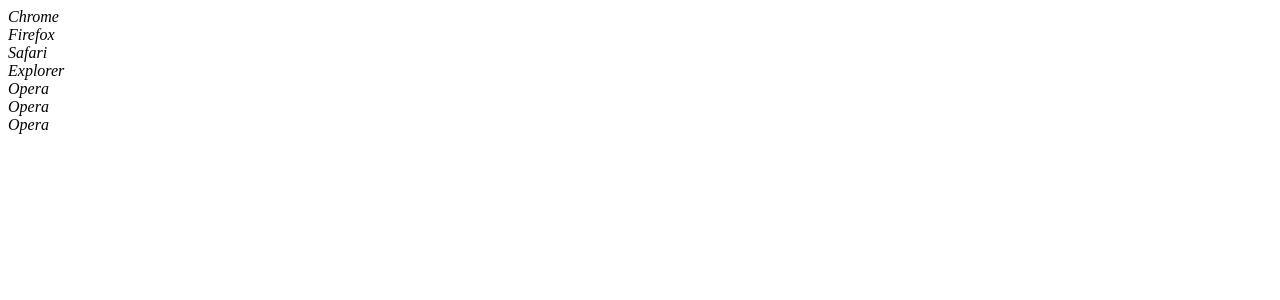
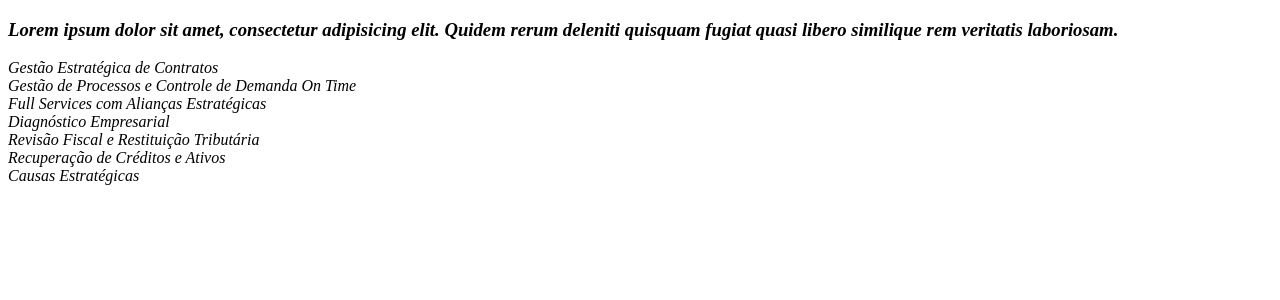
Before and after one commit to pilgenfritz/uikit-layout-builder, a PHP site: page /pages/index.html in a window 1280 px wide. Shown: the top 300 px of the page. Run offline with PHP 8.4, Linux system fonts and the light colour scheme.

Commit message:
09/01-09:16

```diff
--- a/pages/index.html
+++ b/pages/index.html
@@ -17,96 +17,34 @@
 
   <section id="judice">
     <div class="uk-grid">
-      <div class="uk-width-large-6-10">
+      <div class="uk-width-large-1-1 uk-text-center">
         <div class="radial-nav">
+          <div class="explain">
+            <h3>Lorem ipsum dolor sit amet, consectetur adipisicing elit. Quidem rerum deleniti quisquam fugiat quasi libero similique rem veritatis laboriosam.</h3>
+          </div>
           <div class="circle-line">
-            <div class="item" id="item-0">
-              <label>Chrome</label>
-              <div class="icon">
-                <i class="uk-icon-chrome"></i>
-              </div>
+            <div class="item" data-id="0" data-rotation-minus="-342" data-rotation-plus="18">
+              <label>Gestão Estratégica de Contratos</label>
             </div>
-            <div class="item" id="item-1">
-              <label>Firefox</label>
-              <div class="icon">
-                <i class="uk-icon-firefox"></i>
-              </div>
+            <div class="item" data-id="1" data-rotation-minus="-294" data-rotation-plus="68">
+              <label>Gestão de Processos e Controle de Demanda On Time</label>
             </div>
-            <div class="item" id="item-2">
-              <label>Safari</label>
-              <div class="icon">
-                <i class="uk-icon-safari"></i>
-              </div>
+            <div class="item" data-id="2" data-rotation-minus="-245" data-rotation-plus="114">
+              <label>Full Services com Alianças Estratégicas</label>
             </div>
-            <div class="item" id="item-3">
-              <label>Explorer</label>
-              <div class="icon">
-                <i class="uk-icon-internet-explorer"></i>
-              </div>
+            <div class="item" data-id="3" data-rotation-minus="-195" data-rotation-plus="165">
+              <label>Diagnóstico Empresarial</label>
             </div>
-            <div class="item" id="item-4">
-              <label>Opera</label>
-              <div class="icon">
-                <i class="uk-icon-opera"></i>
-              </div>
+            <div class="item" data-id="4" data-rotation-minus="-142" data-rotation-plus="218">
+              <label>Revisão Fiscal e Restituição Tributária</label>
             </div>
-            <div class="item" id="item-5">
-              <label>Opera</label>
-              <div class="icon">
-                <i class="uk-icon-opera"></i>
-              </div>
+            <div class="item" data-id="5" data-rotation-minus="-88" data-rotation-plus="272">
+              <label>Recuperação de Créditos e Ativos</label>
             </div>
-            <div class="item" id="item-6">
-              <label>Opera</label>
-              <div class="icon">
-                <i class="uk-icon-opera"></i>
-              </div>
+            <div class="item" data-id="6" data-rotation-minus="-36" data-rotation-plus="325">
+              <label>Causas Estratégicas</label>
             </div>
           </div>
-        </div>
-          <!-- <li class="wrap-item clicked">
-            <h3>
-              Gestão Estratégica de Contratos
-            </h3>
-            <div class="explain">
-              <p>Lorem ipsum dolor sit amet, consectetur adipisicing elit. Blanditiis consequuntur obcaecati, alias eveniet repellendus modi, dolore ut reiciendis laudantium quos, aspernatur dolorem eligendi totam magnam. Aliquid, error ad. Laudantium, hic.</p>
-            </div>
-          </li>
-          <li class="wrap-item">
-            <h3>
-              Gestão de Processos e Controle de Demanda On Time
-            </h3>
-          </li>
-          <li class="wrap-item">
-            <h3>
-              Full Services com Alianças Estratégicas
-            </h3>
-          </li>
-          <li class="wrap-item">
-            <h3>
-              Diagnóstico Empresarial
-            </h3>
-          </li>
-          <li class="wrap-item">
-            <h3>
-              Revisão Fiscal e Restituição Tributária
-            </h3>
-          </li>
-          <li class="wrap-item">
-            <h3>
-              Recuperação de Créditos e Ativos
-            </h3>
-          </li>
-          <li class="wrap-item">
-            <h3>
-              Causas Estratégicas
-            </h3>
-          </li>
-        </ul>     -->
-      </div>
-      <div class="uk-width-large-4-10 uk-vertical-align uk-text-center">
-        <div class="wrap-circle uk-vertical-align-middle">
-          <span class="line-circle"></span>
         </div>
       </div>
     </div>
@@ -114,7 +52,7 @@
 
 
   <!-- <var name="footer" /> -->
-  <!-- <var name="javascripts" /> -->
+  <var name="javascripts" />
 
 </body>
 </html>
```
Also changed, not shown: css/pages/index.css (+27 -69 lines), js/pages/index.js (+61 -14 lines), js/plugins/scrollmagic.min.js (added), 3 other files.
